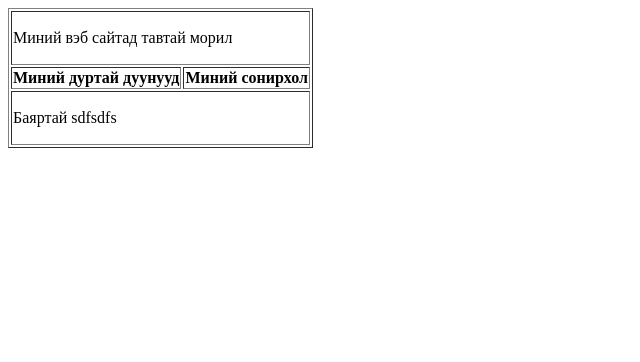
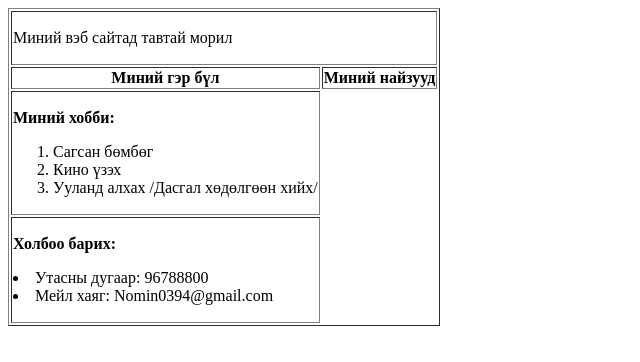
Before and after one commit to Nomin1995/nominB, a plain HTML site: page lab2.html in a window 1280 px wide. Shown: the whole page, without its empty margins (0-640 px from the left). Drawn offline with Linux system fonts and the light colour scheme.

Commit message:
lab2 zasaw

```diff
--- a/lab2.html
+++ b/lab2.html
@@ -6,21 +6,37 @@
     <table border="1">
 <thead>
    <tr>
-    <td colspan="3">
+    <td colspan="2">
         <p>Миний вэб сайтад тавтай морил</p>
     </td>
    </tr>
 </thead>
 <thead>
     <tr>
-        <th>Миний дуртай дуунууд</th>
-        <th>Миний сонирхол</th>
+        <th>Миний гэр бүл</th>
+        <th>Миний найзууд</th>
     </tr>
 </thead>
 <tbody>
     <tr>
-        <td colspan="3">
-            <p> Баяртай sdfsdfs</p>
+        <td>
+            <p> <b>Миний хобби:</b>
+                <ol type="1">
+                    <li>Сагсан бөмбөг</li>
+                    <li>Кино үзэх</li>
+                    <li>Ууланд алхах /Дасгал хөдөлгөөн хийх/</li>
+                </ol>
+            </p>
+        </td>
+    </tr>
+    <tr>
+        <td>
+            <p> <b>Холбоо барих:</b>
+                <lu>
+                    <li>Утасны дугаар: 96788800</li>
+                    <li>Мейл хаяг: Nomin0394@gmail.com</li>
+                </lu>
+            </p>
         </td>
     </tr>
 </tbody>
```
